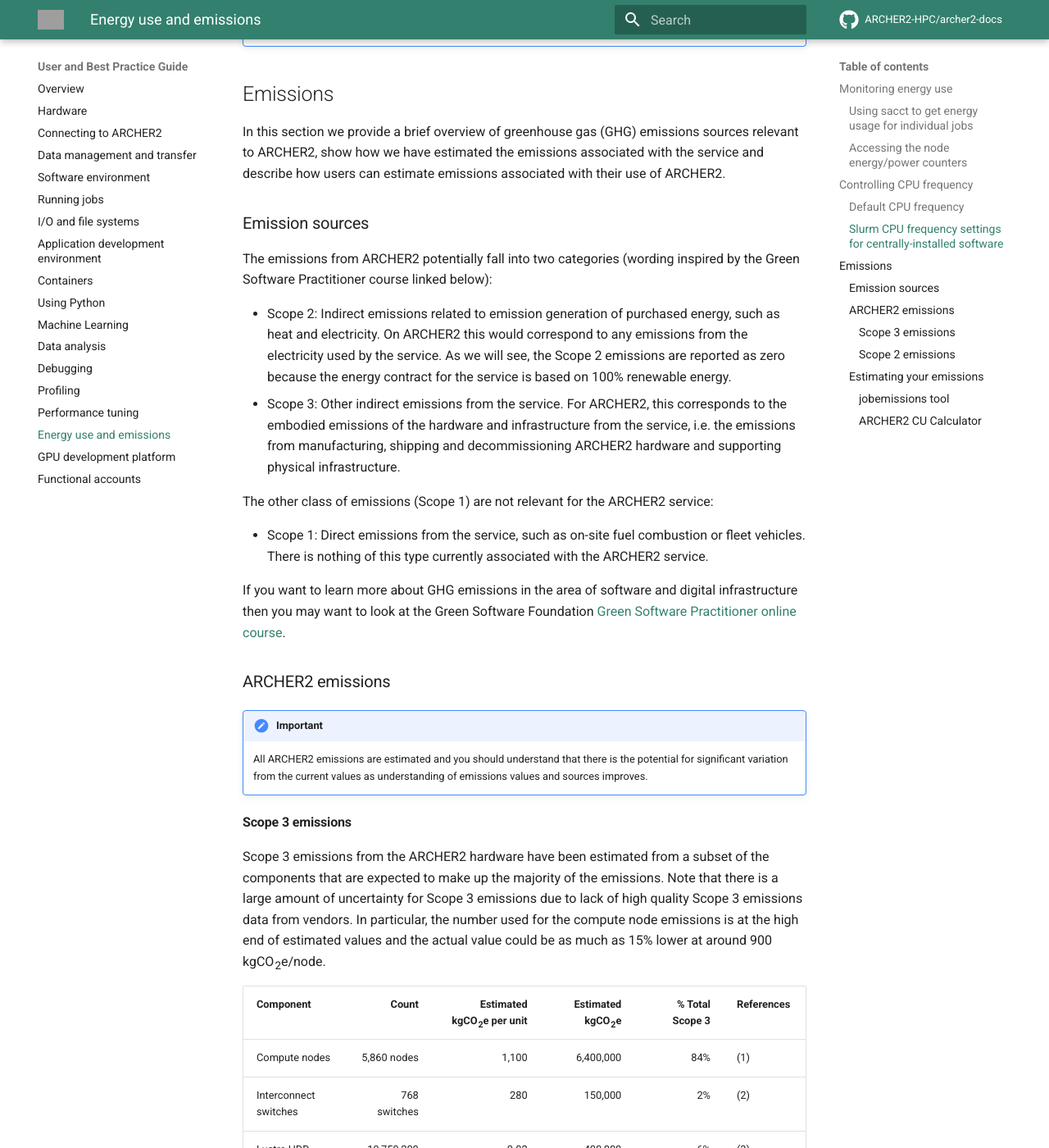
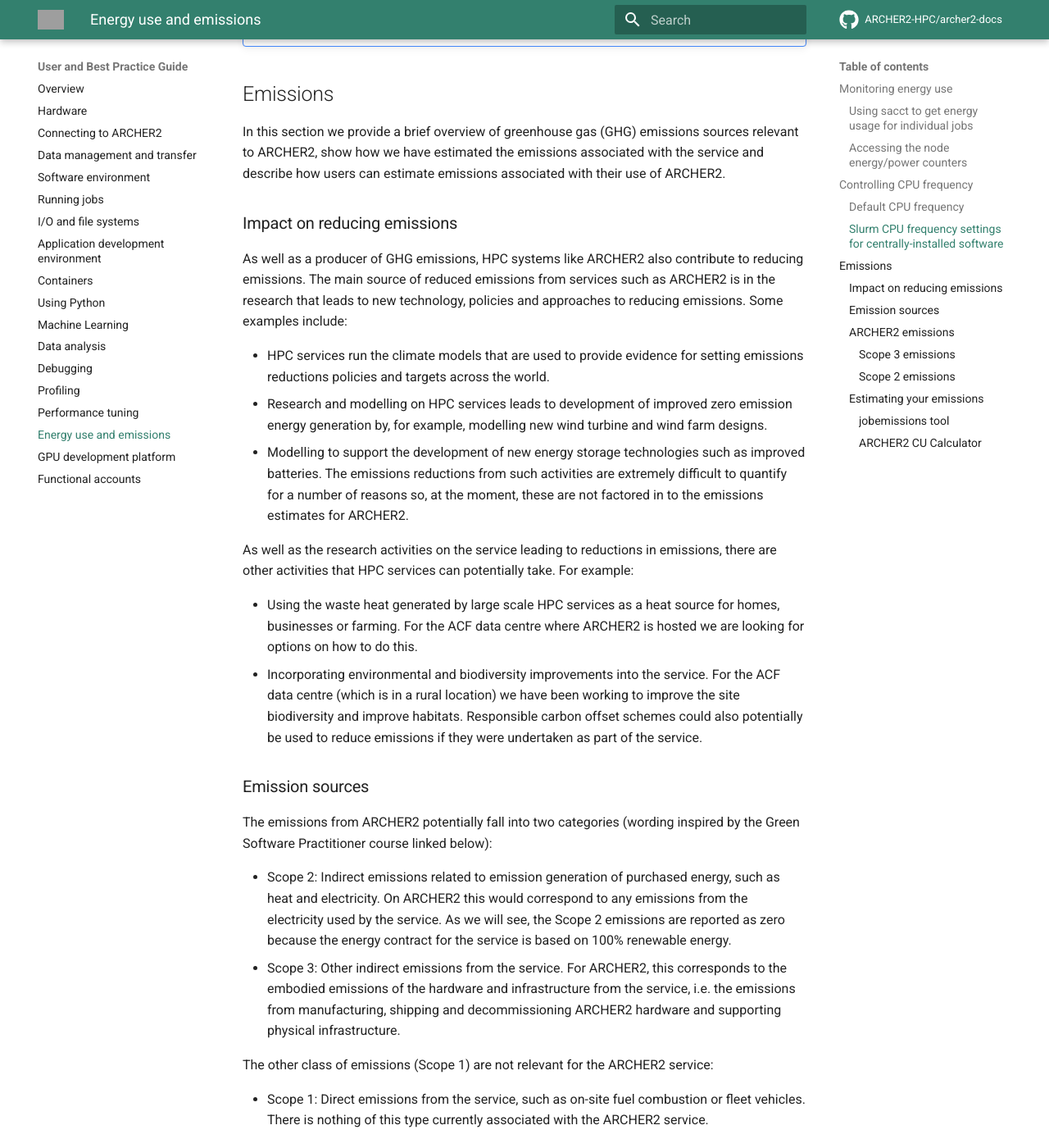
Before and after one commit to ARCHER2-HPC/archer2-docs, an MkDocs documentation site: the page built from docs/user-guide/energy.md, in a window 1280 px wide and 1400 px high, scrolled down 4943 px. Shown: the whole window at 82% size. Built offline with MkDocs 1.6.1 and Material for MkDocs 9.7.7, drawn with Linux system fonts in a browser that asks for light colours; comment, search, counter and statistics services are not loaded; grey boxes are pictures that could not be loaded.

Commit message:
Adds section on reducing emissions

```diff
--- a/docs/user-guide/energy.md
+++ b/docs/user-guide/energy.md
@@ -194,6 +194,20 @@
 we have estimated the emissions associated with the service and describe how users can estimate
 emissions associated with their use of ARCHER2.
 
+### Impact on reducing emissions
+
+As well as a producer of GHG emissions, HPC systems like ARCHER2 also contribute to reducing emissions. The main source of reduced emissions from services such as ARCHER2 is in the research that leads to new technology, policies and approaches to reducing emissions. Some examples include:
+
+- HPC services run the climate models that are used to provide evidence for setting emissions reductions policies and targets across the world.
+- Research and modelling on HPC services leads to development of improved zero emission energy generation by, for example, modelling new wind turbine and wind farm designs.
+- Modelling to support the development of new energy storage technologies such as improved batteries.
+The emissions reductions from such activities are extremely difficult to quantify for a number of reasons so, at the moment, these are not factored in to the emissions estimates for ARCHER2.
+
+As well as the research activities on the service leading to reductions in emissions, there are other activities that HPC services can potentially take. For example:
+
+- Using the waste heat generated by large scale HPC services as a heat source for homes, businesses or farming. For the ACF data centre where ARCHER2 is hosted we are looking for options on how to do this.
+- Incorporating environmental and biodiversity improvements into the service. For the ACF data centre (which is in a rural location) we have been working to improve the site biodiversity and improve habitats. Responsible carbon offset schemes could also potentially be used to reduce emissions if they were undertaken as part of the service.
+
 ### Emission sources
 
 The emissions from ARCHER2 potentially fall into two categories (wording inspired by the Green Software Practitioner course linked below):
```
